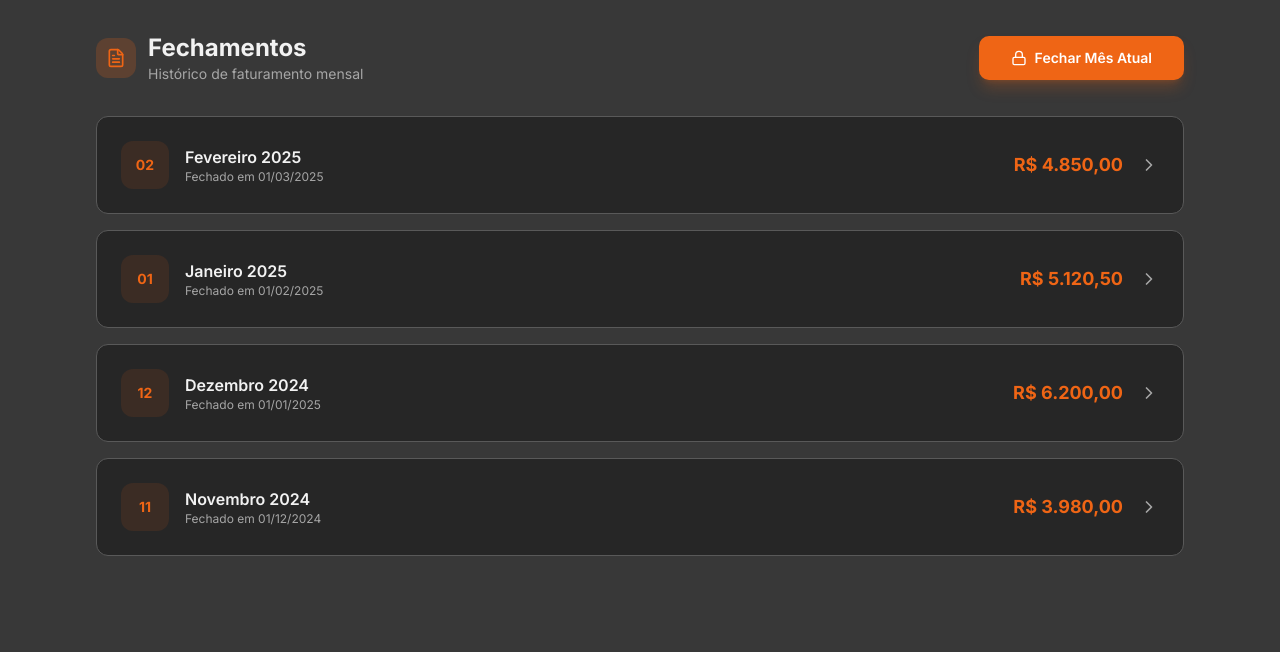
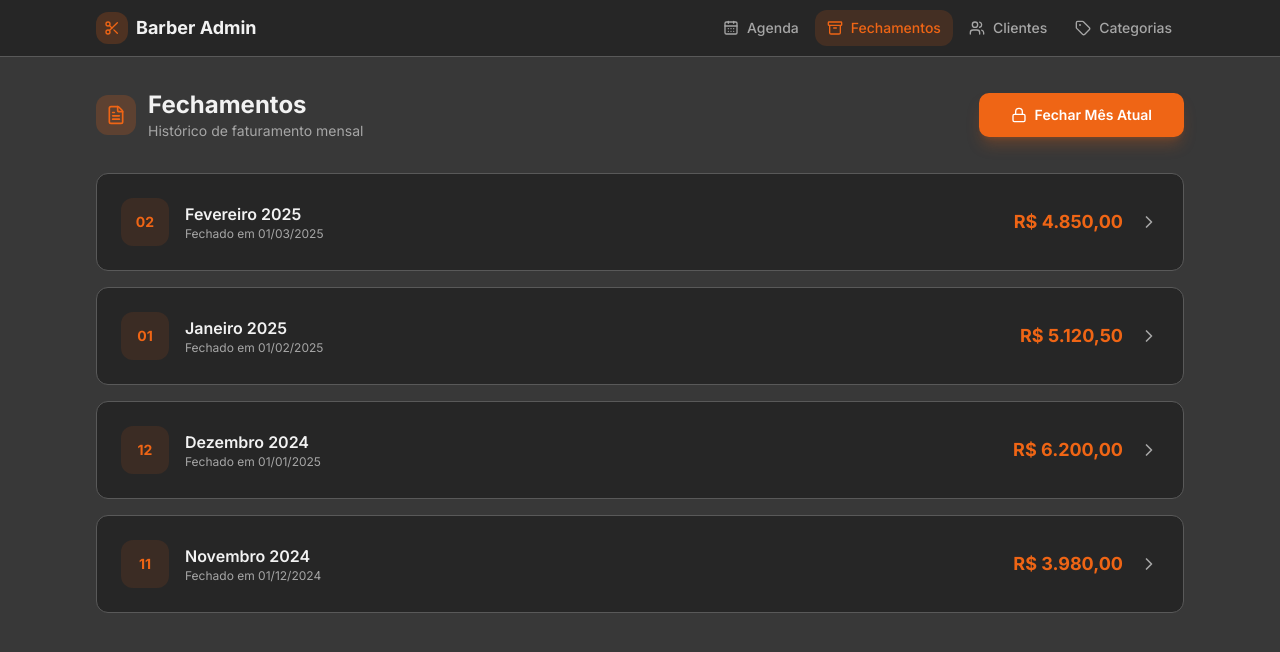
Before and after one commit to Cossio00/barber-admin-frontend, a React (Vite) app: page /closures in a window 1280 px wide. Shown: the top 652 px of the page. Built offline with nearby package versions, Linux system fonts and the light colour scheme; the HTML template or start-up script is replaced by a standard one.

Commit message:
added header to project

```diff
--- a/src/App.tsx
+++ b/src/App.tsx
@@ -1,26 +1,39 @@
 import { QueryClient, QueryClientProvider } from "@tanstack/react-query";
 import { BrowserRouter, Route, Routes } from "react-router-dom";
-import { Toaster as Sonner } from "@/components/ui/sonner";
 import { TooltipProvider } from "@/components/ui/tooltip";
 
 import Index from "./pages/Index.tsx";
 import Closures from "./pages/Closures.tsx";
 import ClosureOverview from "./pages/ClosureOverview.tsx";
 import ClosureDetails from "./pages/ClosureDetails.tsx";
+import CreateService from "./pages/CreateService.tsx";
+import EditService from "./pages/EditService.tsx";
+import CreateCategory from "./pages/CreateCategory.tsx";
+import EditCategory from "./pages/EditCategory.tsx";
+import CreateClient from "./pages/CreateClient.tsx";
+import EditClient from "./pages/EditClient.tsx";
 import NotFound from "./pages/NotFound.tsx";
+import { AppHeader } from "./components/AppHeader";
+
 
 const queryClient = new QueryClient();
 
 const App = () => (
   <QueryClientProvider client={queryClient}>
     <TooltipProvider>
-      {/*<Sonner />*/}
       <BrowserRouter>
+        <AppHeader />
         <Routes>
           <Route path="/" element={<Index />} />
           <Route path="/closures" element={<Closures />} />
           <Route path="/closure-overview/:id" element={<ClosureOverview />} />
           <Route path="/closure-details/:id" element={<ClosureDetails />} />
+          <Route path="/create-service" element={<CreateService />} />
+          <Route path="/edit-service/:id" element={<EditService />} />
+          <Route path="/create-category" element={<CreateCategory />} />
+          <Route path="/edit-category/:id" element={<EditCategory />} />
+          <Route path="/create-client" element={<CreateClient />} />
+          <Route path="/edit-client/:id" element={<EditClient />} />
           <Route path="*" element={<NotFound />} />
         </Routes>
       </BrowserRouter>
--- /dev/null
+++ b/src/components/AppHeader.tsx
@@ -0,0 +1,95 @@
+import { useState } from "react";
+import { useLocation, useNavigate } from "react-router-dom";
+import { Scissors, CalendarDays, Archive, Users, Tag, Menu, X } from "lucide-react";
+import { cn } from "@/lib/utils";
+
+const navItems = [
+  { label: "Agenda", path: "/", icon: CalendarDays },
+  { label: "Fechamentos", path: "/closures", icon: Archive },
+  { label: "Clientes", path: "/create-client", icon: Users },
+  { label: "Categorias", path: "/create-category", icon: Tag },
+];
+
+export function AppHeader() {
+  const location = useLocation();
+  const navigate = useNavigate();
+  const [mobileOpen, setMobileOpen] = useState(false);
+
+  const isActive = (path: string) => {
+    if (path === "/") return location.pathname === "/";
+    return location.pathname.startsWith(path.replace("/create-", "/").replace("/edit-", "/")) ||
+      location.pathname === path;
+  };
+
+  return (
+    <header className="bg-card border-b border-border-subtle sticky top-0 z-50">
+      <div className="max-w-6xl mx-auto px-4 sm:px-6 lg:px-8">
+        <div className="flex items-center justify-between h-14">
+          {/* Logo */}
+          <button
+            onClick={() => navigate("/")}
+            className="flex items-center gap-2 hover:opacity-80 transition-opacity"
+          >
+            <div className="w-8 h-8 rounded-lg bg-primary/20 flex items-center justify-center">
+              <Scissors className="w-4 h-4 text-primary" />
+            </div>
+            <span className="font-bold text-foreground text-lg hidden sm:inline">
+              Barber Admin
+            </span>
+          </button>
+
+          {/* Desktop Nav */}
+          <nav className="hidden md:flex items-center gap-1">
+            {navItems.map((item) => (
+              <button
+                key={item.path}
+                onClick={() => navigate(item.path)}
+                className={cn(
+                  "flex items-center gap-2 px-3 py-2 rounded-lg text-sm font-medium transition-colors",
+                  isActive(item.path)
+                    ? "bg-primary/15 text-primary"
+                    : "text-muted-foreground hover:text-foreground hover:bg-muted"
+                )}
+              >
+                <item.icon className="w-4 h-4" />
+                {item.label}
+              </button>
+            ))}
+          </nav>
+
+          {/* Mobile toggle */}
+          <button
+            onClick={() => setMobileOpen(!mobileOpen)}
+            className="md:hidden p-2 rounded-lg text-muted-foreground hover:text-foreground hover:bg-muted transition-colors"
+          >
+            {mobileOpen ? <X className="w-5 h-5" /> : <Menu className="w-5 h-5" />}
+          </button>
+        </div>
+
+        {/* Mobile Nav */}
+        {mobileOpen && (
+          <nav className="md:hidden pb-3 flex flex-col gap-1">
+            {navItems.map((item) => (
+              <button
+                key={item.path}
+                onClick={() => {
+                  navigate(item.path);
+                  setMobileOpen(false);
+                }}
+                className={cn(
+                  "flex items-center gap-2 px-3 py-2 rounded-lg text-sm font-medium transition-colors w-full text-left",
+                  isActive(item.path)
+                    ? "bg-primary/15 text-primary"
+                    : "text-muted-foreground hover:text-foreground hover:bg-muted"
+                )}
+              >
+                <item.icon className="w-4 h-4" />
+                {item.label}
+              </button>
+            ))}
+          </nav>
+        )}
+      </div>
+    </header>
+  );
+}
```
